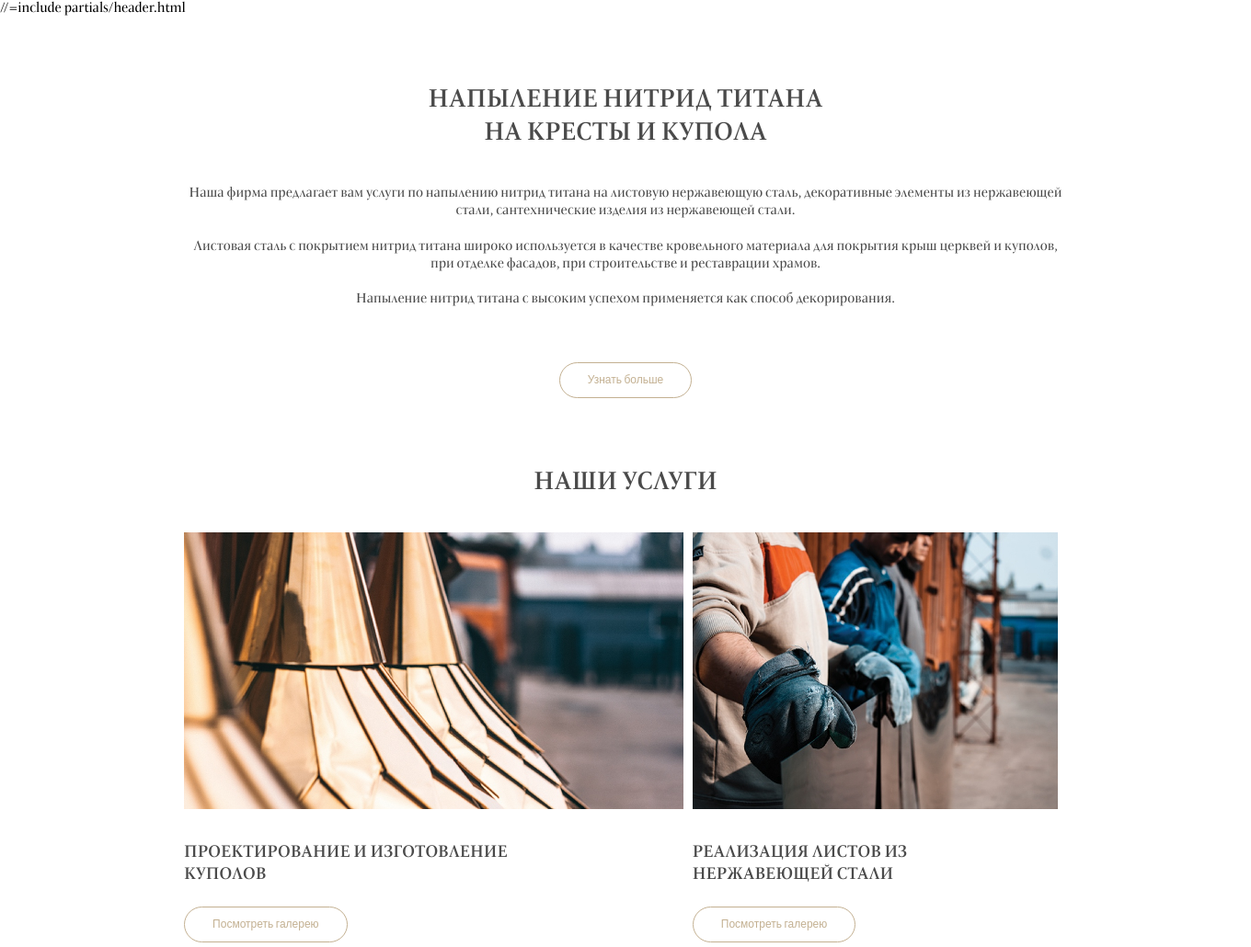
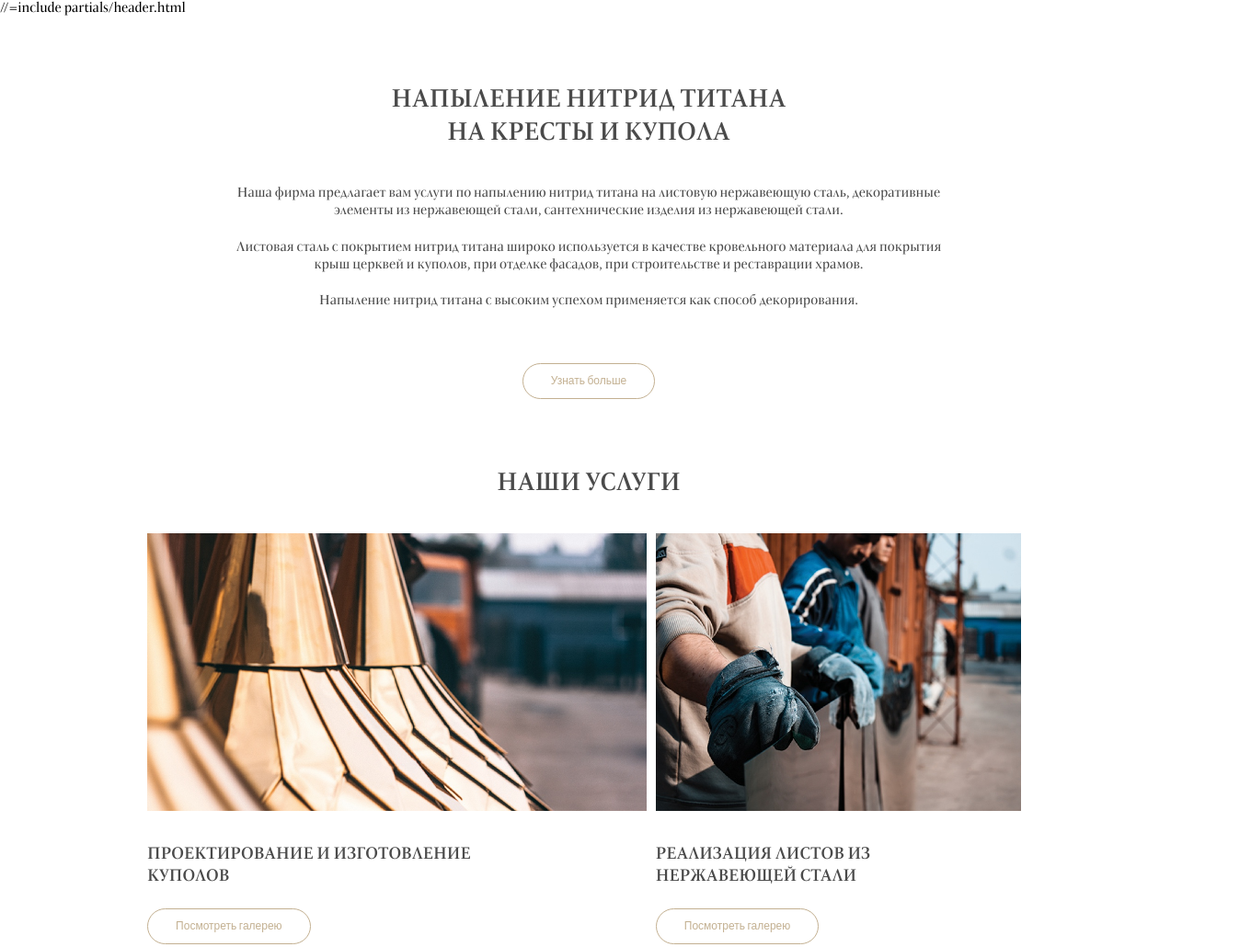
Before and after one commit to Ex-Zy/Pokrov, a website: page src/main.html in a window 1280 px wide. Shown: the part 2-1032 px from the top of the page at 92% size, 1360 px wide, since content can reach past the window. Drawn offline with nearby package versions, Linux system fonts and the light colour scheme; files that its build step writes are made by us from their sources; files whose address does not match are found by name.

Commit message:
update gallery

```diff
--- a/src/main.html
+++ b/src/main.html
@@ -16,64 +16,77 @@
 	<!-- BEGIN header -->
 	//=include partials/header.html
 	<!-- END header -->
+
+	<!-- BEGIN l-layout -->
+	<section class="l-layout">
+
+		<!-- BEGIN l-single -->
+		<div class="l-single">
+
 			<article class="article article_center">
-		<div class="inner">
-			<h2 class="title">НАПЫЛЕНИЕ НИТРИД ТИТАНА <br> НА КРЕСТЫ И КУПОЛА</h2>
-			<p class="text-c">
+				<h2 class="h1">НАПЫЛЕНИЕ НИТРИД ТИТАНА НА КРЕСТЫ И КУПОЛА</h2>
+				<div class="article__text">
+					<p>
 						Наша фирма предлагает вам услуги по напылению нитрид титана на листовую нержавеющую сталь,
-				декоративные элементы из нержавеющей стали, сантехнические изделия из нержавеющей стали.<br><br>
+						декоративные элементы из нержавеющей стали, сантехнические изделия из нержавеющей стали.
+			 		</p>
+			 		<p>
 			 			Листовая сталь с покрытием нитрид титана широко используется в качестве кровельного материала
-				для покрытия крыш церквей и куполов, при отделке фасадов, при строительстве и реставрации храмов.<br><br>
+						для покрытия крыш церквей и куполов, при отделке фасадов, при строительстве и реставрации храмов.
+			 		</p>
+			 		<p>
 			 			Напыление нитрид титана с высоким успехом применяется как способ декорирования.
 			 		</p>
+				</div>
 		 		<button class="btn">Узнать больше</button>
- 		</div>
 			</article>
 
-	<section class="gallery">
-		<div class="inner">
-			<h2 class="title">НАШИ УСЛУГИ</h2>
-			<ul class="item">
-				<li class="item__list">
-					<div class="item__list-pic">
+			<div class="gallery">
+				<h2 class="h1">НАШИ УСЛУГИ</h2>
+				<ul class="item-list">
+					<li class="item">
+						<div class="item__pic">
 							<img src="img/category_01_image.jpg" alt="">
 						</div>
-					<div class="item__list-content">
-						<h3 class="h3"><a href="#">ПРОЕКТИРОВАНИЕ И ИЗГОТОВЛЕНИЕ КУПОЛОВ</a></h3>
+						<div class="item__content">
+							<h3 class="h3"><a href="#">ПРОЕКТИРОВАНИЕ И ИЗГОТОВЛЕНИЕ <br> КУПОЛОВ</a></h3>
 							<button class="btn">Посмотреть галерею</button>
 						</div>
 					</li>
-				<li class="item__list item__list-width">
-					<div class="item__list-pic">
+					<li class="item item_width">
+						<div class="item__pic">
 							<img src="img/category_02_image.jpg" alt="">
 						</div>
-					<div class="item__list-content">
-						<h3 class="h3"><a href="#">РЕАЛИЗАЦИЯ ЛИСТОВ ИЗ НЕРЖАВЕЮЩЕЙ СТАЛИ</a></h3>
+						<div class="item__content">
+							<h3 class="h3"><a href="#">РЕАЛИЗАЦИЯ ЛИСТОВ ИЗ <br> НЕРЖАВЕЮЩЕЙ СТАЛИ</a></h3>
 							<button class="btn">Посмотреть галерею</button>
 						</div>
 					</li>
-				<li class="item__list">
-					<div class="item__list-pic">
+					<li class="item">
+						<div class="item__pic">
 							<img src="img/category_03_image.jpg" alt="">
 						</div>
-					<div class="item__list-content">
-						<h3 class="h3"><a href="#">ПРОЕКТИРОВАНИЕ И ИЗГОТОВЛЕНИЕ НАКУПОЛЬНЫХ КРЕСТОВ</a></h3>
+						<div class="item__content">
+							<h3 class="h3"><a href="#">ПРОЕКТИРОВАНИЕ И ИЗГОТОВЛЕНИЕ <br> НАКУПОЛЬНЫХ КРЕСТОВ</a></h3>
 							<button class="btn">Посмотреть галерею</button>
 						</div>
 					</li>
-				<li class="item__list item__list-width">
-					<div class="item__list-pic">
+					<li class="item item_width">
+						<div class="item__pic">
 							<img src="img/category_04_image.jpg" alt="">
 						</div>
-					<div class="item__list-content">
-						<h3 class="h3"><a href="#">ДЕКОРАТИВНЫЕ ЭЛЕМЕНТЫ ИЗ НЕРЖАВЕЮЩЕЙ СТАЛИ</a></h3>
+						<div class="item__content">
+							<h3 class="h3"><a href="#">ДЕКОРАТИВНЫЕ ЭЛЕМЕНТЫ <br> ИЗ НЕРЖАВЕЮЩЕЙ СТАЛИ</a></h3>
 							<button class="btn">Посмотреть галерею</button>
 						</div>
 					</li>
 				</ul>
 			</div>
+		</div>
+		<!-- END l-single -->
+
 	</section>
-
+	<!-- END l-layout -->
 
 
 </div>
--- a/src/sass/_common.sass
+++ b/src/sass/_common.sass
@@ -37,11 +37,18 @@ a
 address, strong, em
 	font-weight: 400
 	font-style: normal
+p
+	+pro
+	color: $color-dark-1
+	font-size: $font-normal
+	&:not(:last-of-type)
+		margin-bottom: $space
 // common blocks
 
 //extends
 %wrp
-	width: 960px
+	max-width: 960px
+	width: 100%
 	margin: auto
 	+clr
 %button
@@ -77,23 +84,19 @@ address, strong, em
 	@extend %wrp
 
 //titles
-.title
+.h1,
+.h2,
+.h3
 	+md
 	color: $color-dark-1
+	font-weight: normal
+.h1
 	text-transform: uppercase
 	font-size: $font-large-x
-	font-weight: normal
-	margin-bottom: 40px
+	margin-bottom: $space-double
 .h3
-	+md
 	font-size: $font-medium
-	font-weight: normal
-	color: $color-dark-1
 	margin-bottom: 25px
-.text-c
-	+pro
-	color: $color-dark-1
-	font-size: $font-normal
 
 //pages-list
 .pages-list
--- a/src/sass/_header.sass
+++ b/src/sass/_header.sass
@@ -16,6 +16,7 @@
 	&__nav
 		overflow: hidden
 		text-align: center
+		white-space: nowrap
 .logo
 	display: inline-block
 .nav
--- a/src/sass/_main.sass
+++ b/src/sass/_main.sass
@@ -1,57 +1,58 @@
 // Normally mainpage styles
 .out
-	width: 1360px
+	max-width: 1360px
+	width: 100%
 	margin: 0 auto -92px
 	min-height: 100%
 	&:after
 		content: ''
 		display: block
 		height: 92px
-
-// / article
-
+.l-layout
+	@extend %wrp
 .article
 	padding: 70px 0
 	&_center
 		text-align: center
-	p
-		margin-bottom: 60px
-// / gallery
+		max-width: 780px
+		width: 100%
+		margin: auto
+		.h1
+			padding: 0px 155px
+	&__text
+		margin-bottom: $space-triple
 .gallery
-	.title
+	.h1
 		text-align: center
-.item
+.item-list
 	font-size: 0
 	margin: 0 0 0 -1%
-	&__list
-		// display: inline-block
-		// vertical-align: top
-		float: left
-		width: 56%
-		margin-left: 1%
-		margin-bottom: 63px
-		h3
-			max-width: 352px
-		img
-			width: 100%
-			display: block
-			height: auto
-		a
-			text-transform: uppercase
-			text-decoration: none
-			color: $color-dark-1
-	&__list-pic
+.item
+	float: left
+	width: 56%
+	margin-left: 1%
+	margin-bottom: 50px
+	h3
+		// max-width: 352px
+		padding: 0 $space 0 0
+	img
+		width: 100%
+		display: block
+		height: auto
+	a
+		text-transform: uppercase
+		text-decoration: none
+		color: $color-dark-1
+	&__pic
 		margin-bottom: 33px
-	&__list-width
+		min-height: 31.25%
+	&_width
 		width: 41%
-
-// services_intro
 .services_intro
 	background: url(../img/services_image.jpg)
 	background-repeat: no-repeat
 	min-height: 250px
 	+cover
-// services
 .services
 	padding-top: 60px
 .services__list
@@ -62,12 +63,11 @@
 	width: 50%
 	h3
 		max-width: 352px
-		margin-bottom: 40px
+		margin-bottom: $space-double
 	a
 		color: $color-dark-1
 		text-transform: uppercase
 		text-decoration: none
-// about
 .about
 	&__content
 		width: 50%
--- a/src/sass/_variables.sass
+++ b/src/sass/_variables.sass
@@ -15,3 +15,8 @@ $font-small-x: 12px
 
 //width, height
 $width-col-header: 160px
+
+//spacing
+$space: 20px
+$space-double: ($space * 2)
+$space-triple: ($space * 3)
```
Also changed, not shown: src/partials/about.html (+2 -2 lines), build/css/style.css, build/main.html, src/partials/services.html (indentation only), 1 other file. Lines whose indentation alone changed are shown as unchanged.
